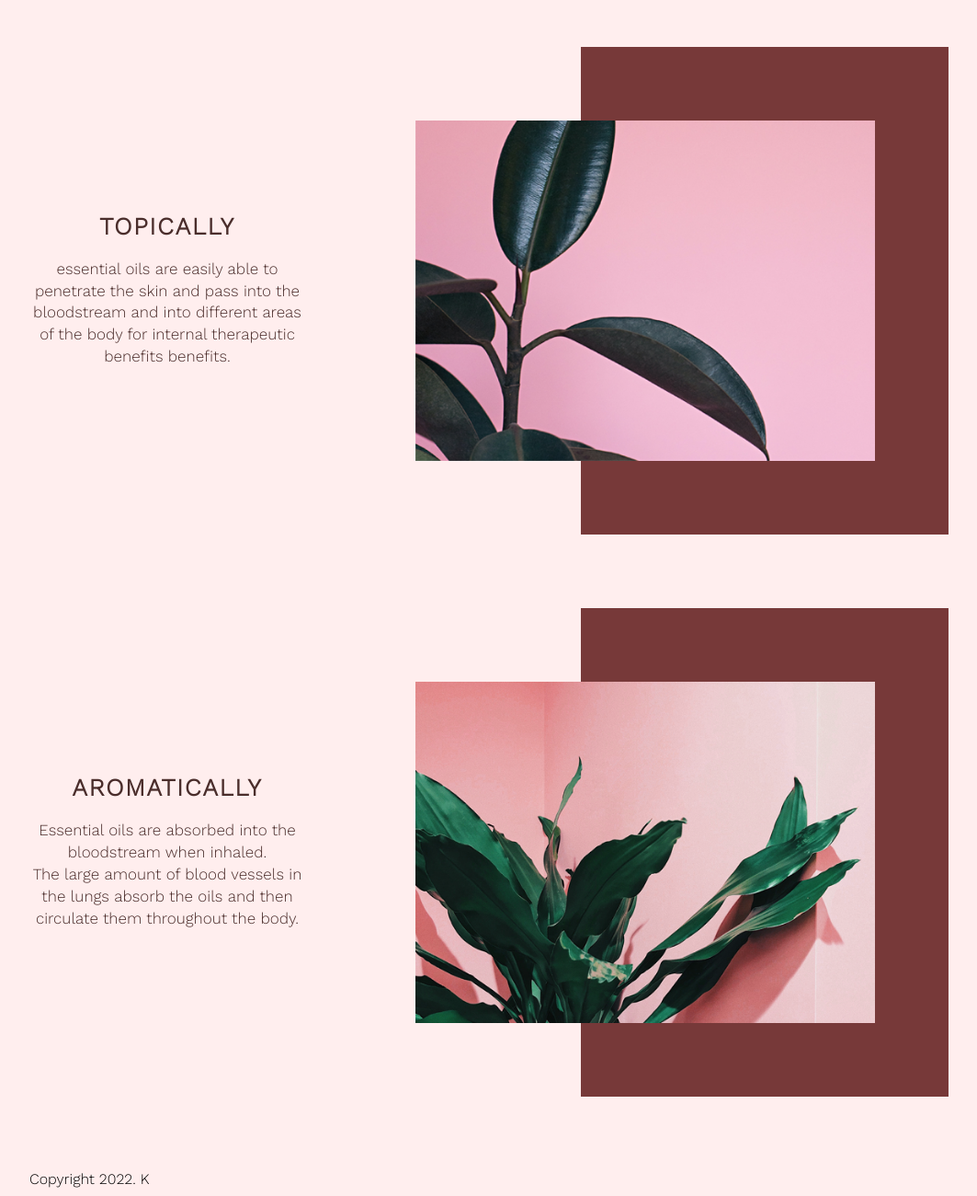
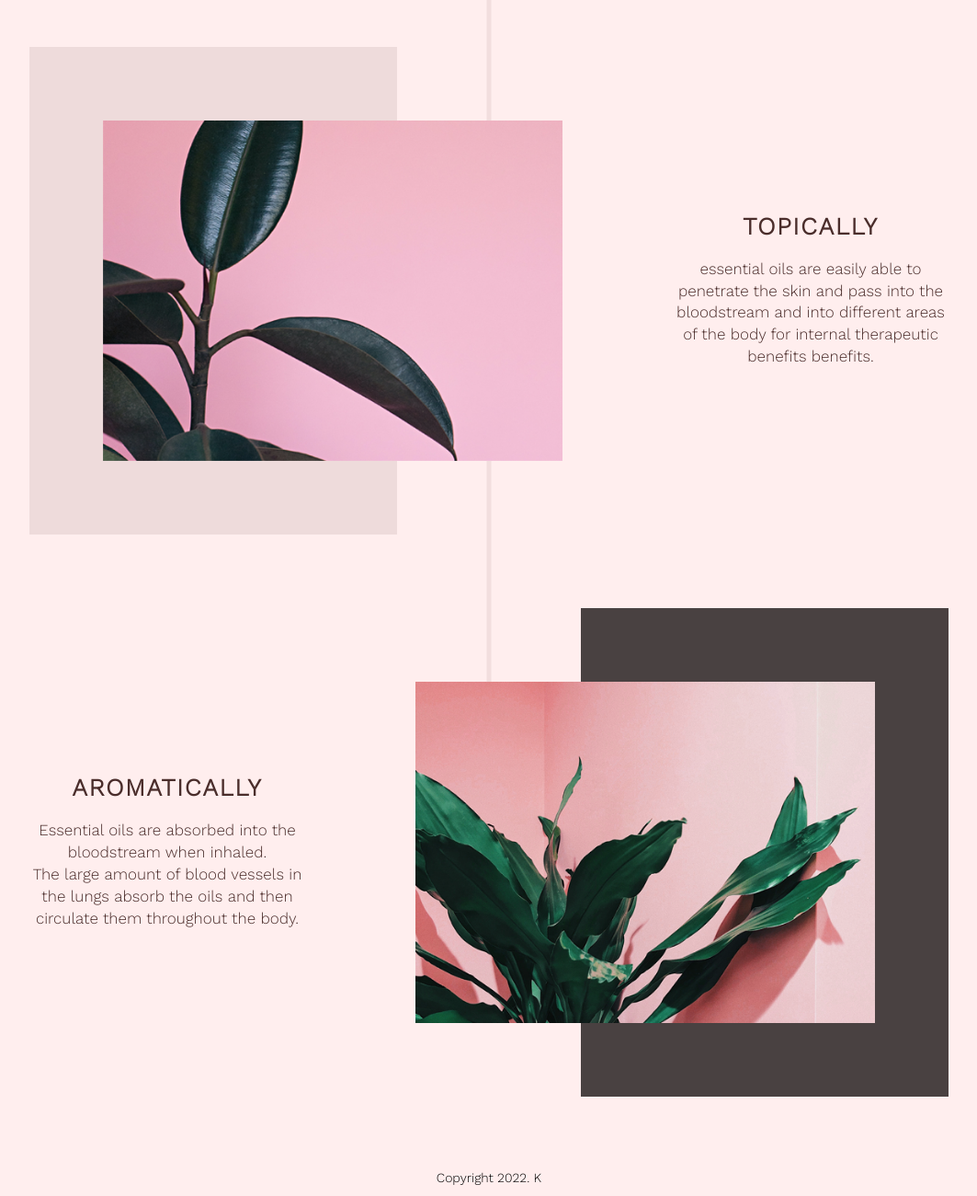
Before and after one commit to ppabew/2022-inflearn-jyoung-css1, a plain HTML site: page src/chapter3/index.html in a window 1280 px wide. Shown: the part 660-1960 px from the top of the page at 92% size, without its empty margins (108-1171 px from the left). Drawn offline with nearby package versions, Linux system fonts and the light colour scheme.

Commit message:
강의 3-2 완료

```diff
--- a/src/chapter3/css/style.css
+++ b/src/chapter3/css/style.css
@@ -17,6 +17,7 @@ body {
     width: 1000px;
     margin: 100px auto;
     overflow: hidden;
+    position: relative;
 }
 
 /* list */
@@ -69,3 +70,47 @@ body {
     right: 0;
     z-index: -1;
 }
+
+
+/* 자식 선택자를 이용하여 순서대로 박스 색상 변경하기 */
+.list li:nth-child(2) .img:before {
+    background: #eedbdb;
+}
+
+.list li:nth-child(3) .img:before {
+    background: #494141;
+}
+
+.list li.left .text{
+    float: right;
+}
+
+.list li.left .img {
+    float: left;
+}
+.list li.left .img:before {
+    left: 0;
+}
+
+.list li.left .img img {
+    margin-left: 80px;
+}
+
+/* footer */
+
+footer {
+    text-align: center;
+    font-size: 14px;
+    margin-top: 50px;
+}
+
+/* span.bar */
+.wrap span.bar {
+    position: absolute;
+    width: 5px;
+    height: 80%;
+    top: 50%;
+    left: 50%;
+    transform: translate(-50%, -50%);
+    background: #f2dede;
+}
```
